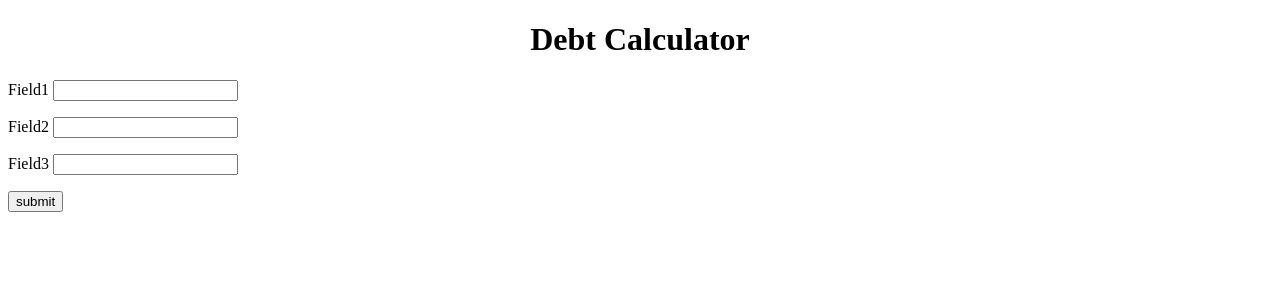
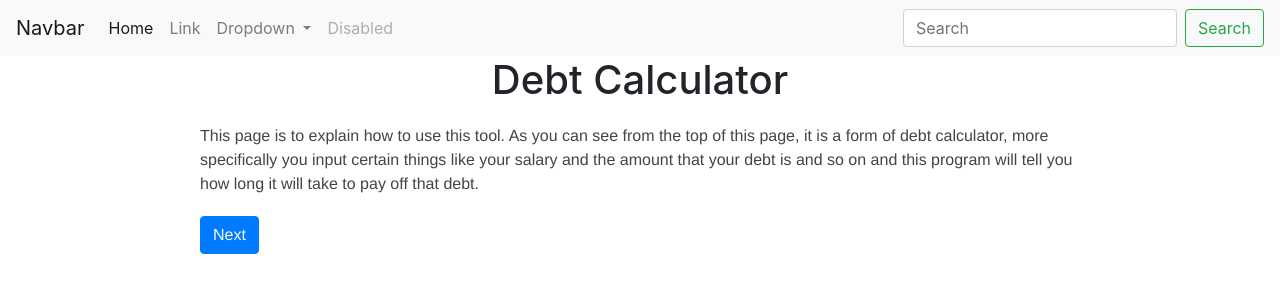
Before and after one commit to adambanner1904/debt-calculator-web-api-flask, a Flask app: page / in a window 1280 px wide. Shown: the top 300 px of the page. Run offline with Flask 2, Linux system fonts and the light colour scheme.

Commit message:
Added a base.html file to act as the template for each page. index.html acts as my home page/starting page. form.html is the first form that will need to be filled out. style.css is the css style guide that I have added into the base.html mostly this was just to add a margain for the p tags.

```diff
--- a/app.py
+++ b/app.py
@@ -7,9 +7,11 @@ app = Flask(__name__)
 def home():
     return render_template("index.html", content="Testing")
 
-@app.route("/form")
+
+@app.route("/form1")
 def form():
     return render_template("form.html")
+
 
 @app.route("/data/", methods = ['POST', "GET"])
 def data():
@@ -17,7 +19,7 @@ def data():
         return f"The URL /data is accessed directly. Try going to '/form' to submit form"
     if request.method == "POST":
         form_data = request.form
-        return render_template("data.html", form_data = form_data)
+        return render_template("data.html", form_data=form_data)
 
 
 if __name__ == "__main__":
--- /dev/null
+++ b/static/style.css
@@ -0,0 +1,16 @@
+p {
+  margin-left: 200px;
+  margin-right: 200px;
+  margin-top: 20px;
+  padding: 0;
+  font-family: "Helvetica Neue", Helvetica, Arial, sans-serif;
+  color: #444;
+}
+
+header {
+  background-color: #DFB887;
+  height: 35px;
+  width: 100%;
+  opacity: .9;
+  margin-bottom: 10px;
+}
--- /dev/null
+++ b/templates/base.html
@@ -0,0 +1,60 @@
+<!DOCTYPE html>
+<html lang="en">
+    <head>
+        <link rel="stylesheet" href="https://cdn.jsdelivr.net/npm/bootstrap@4.3.1/dist/css/bootstrap.min.css"
+              integrity="sha384-ggOyR0iXCbMQv3Xipma34MD+dH/1fQ784/j6cY/iJTQUOhcWr7x9JvoRxT2MZw1T"
+              crossorigin="anonymous">
+        <link rel="stylesheet" href="{{ url_for('static', filename='style.css') }}">
+        <meta charset="UTF-8">
+        <title>{%block title%}{%endblock%}</title>
+
+    </head>
+    <body>
+            <nav class="navbar navbar-expand-lg navbar-light bg-light">
+          <a class="navbar-brand" href="#">Navbar</a>
+          <button class="navbar-toggler" type="button" data-toggle="collapse" data-target="#navbarSupportedContent" aria-controls="navbarSupportedContent" aria-expanded="false" aria-label="Toggle navigation">
+            <span class="navbar-toggler-icon"></span>
+          </button>
+
+          <div class="collapse navbar-collapse" id="navbarSupportedContent">
+            <ul class="navbar-nav mr-auto">
+              <li class="nav-item active">
+                <a class="nav-link" href="#">Home <span class="sr-only">(current)</span></a>
+              </li>
+              <li class="nav-item">
+                <a class="nav-link" href="#">Link</a>
+              </li>
+              <li class="nav-item dropdown">
+                <a class="nav-link dropdown-toggle" href="#" id="navbarDropdown" role="button" data-toggle="dropdown" aria-haspopup="true" aria-expanded="false">
+                  Dropdown
+                </a>
+                <div class="dropdown-menu" aria-labelledby="navbarDropdown">
+                  <a class="dropdown-item" href="#">Action</a>
+                  <a class="dropdown-item" href="#">Another action</a>
+                  <div class="dropdown-divider"></div>
+                  <a class="dropdown-item" href="#">Something else here</a>
+                </div>
+              </li>
+              <li class="nav-item">
+                <a class="nav-link disabled" href="#" tabindex="-1" aria-disabled="true">Disabled</a>
+              </li>
+            </ul>
+            <form class="form-inline my-2 my-lg-0">
+              <input class="form-control mr-sm-2" type="search" placeholder="Search" aria-label="Search">
+              <button class="btn btn-outline-success my-2 my-sm-0" type="submit">Search</button>
+            </form>
+          </div>
+        </nav>
+        {% block content %}
+        {% endblock %}
+        <script src="https://code.jquery.com/jquery-3.3.1.slim.min.js"
+                integrity="sha384-q8i/X+965DzO0rT7abK41JStQIAqVgRVzpbzo5smXKp4YfRvH+8abtTE1Pi6jizo"
+                crossorigin="anonymous"></script>
+        <script src="https://cdn.jsdelivr.net/npm/popper.js@1.14.7/dist/umd/popper.min.js"
+                integrity="sha384-UO2eT0CpHqdSJQ6hJty5KVphtPhzWj9WO1clHTMGa3JDZwrnQq4sF86dIHNDz0W1"
+                crossorigin="anonymous"></script>
+        <script src="https://cdn.jsdelivr.net/npm/bootstrap@4.3.1/dist/js/bootstrap.min.js"
+                integrity="sha384-JjSmVgyd0p3pXB1rRibZUAYoIIy6OrQ6VrjIEaFf/nJGzIxFDsf4x0xIM+B07jRM"
+                crossorigin="anonymous"></script>
+    </body>
+</html>
--- a/templates/index.html
+++ b/templates/index.html
@@ -1,17 +1,11 @@
-<!DOCTYPE html>
-<html lang="en">
-    <head>
-        <meta charset="UTF-8">
-        <title> Home </title>
-    </head>
-
-    <body>
-        <h1><center> Debt Calculator </center></h1>
-        <form action="action_to_perform_after_submission" method = "POST">
-            <p>Field1 <input type = "text" name = "Field1_name" /></p>
-            <p>Field2 <input type = "text" name = "Field2_name" /></p>
-            <p>Field3 <input type = "text" name = "Field3_name" /></p>
-            <p><input type = "submit" value = "submit" /></p>
-        </form>
-    </body>
-</html>
+{% extends "base.html" %}
+{% block title %} Home {% endblock%}
+{% block content %}
+<h1><center> Debt Calculator </center></h1>
+        <p> This page is to explain how to use this tool. As you can see from the top of this page,
+            it is a form of debt calculator, more specifically you input certain things like your salary
+            and the amount that your debt is and so on and this program will tell you how long it will take to
+            pay off that debt.
+        </p>
+<p><a class="btn btn-primary" href="/form1" role="button">Next</a></p>
+{% endblock %}
```
Also changed, not shown: templates/data.html (added, +23 -0 lines), templates/form.html (+8 -13 lines).
